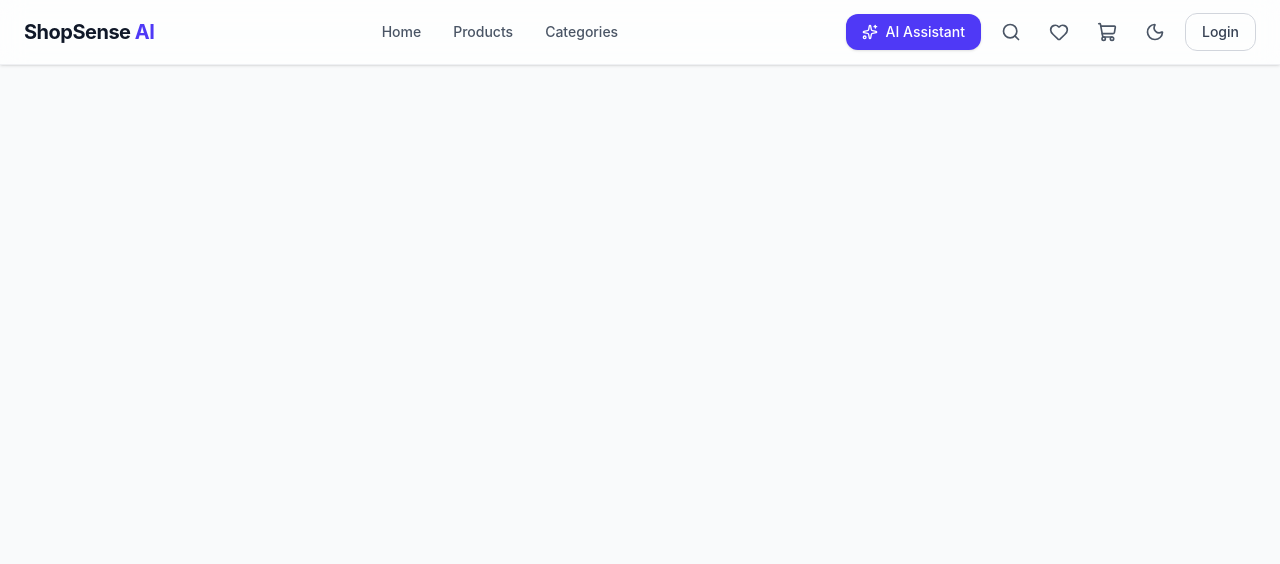
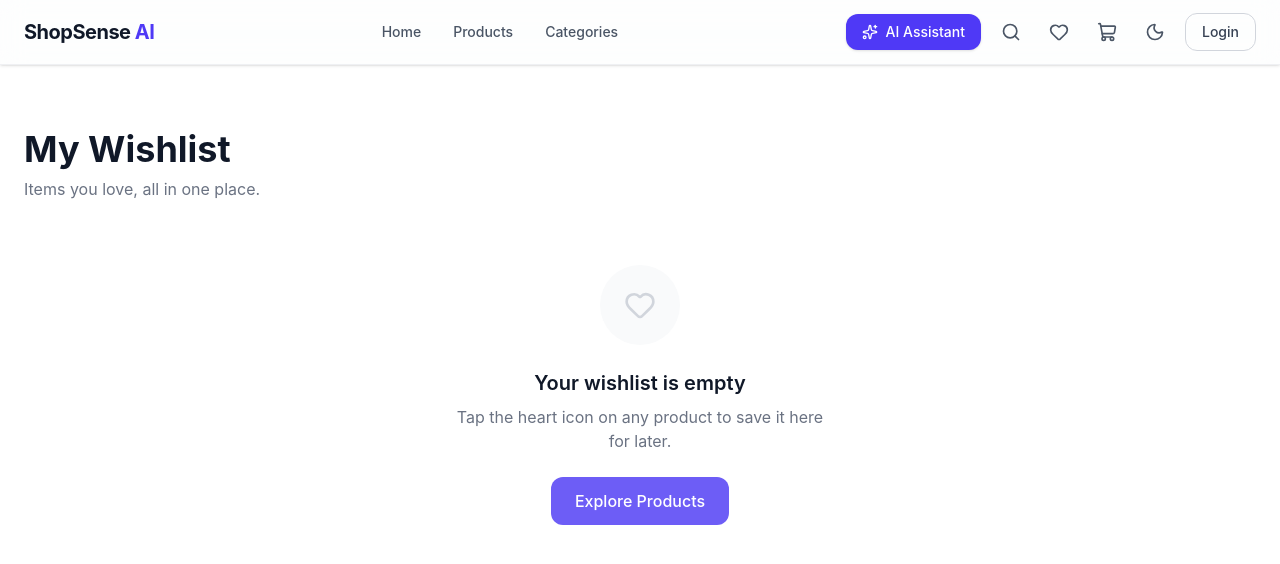
Before and after one commit to shruti-verma49/ShopSense-AI, a React app in the folder frontend/: page /wishlist in a window 1280 px wide. Shown: the top 564 px of the page. Built offline with nearby package versions, Linux system fonts and the light colour scheme; the HTML template or start-up script is replaced by a standard one.

Commit message:
Built Wishlist Section

```diff
--- a/frontend/src/App.jsx
+++ b/frontend/src/App.jsx
@@ -1,19 +1,24 @@
 import { BrowserRouter, Routes, Route } from "react-router-dom";
+import { WishlistProvider } from "./context/WishlistContext";
 import Navbar from "./components/Navbar";
 import Home from "./pages/Home";
 import ProductDetails from "./pages/ProductDetails";
+import Wishlist from "./pages/Wishlist";
 
 function App() {
   return (
+    <WishlistProvider>
       <BrowserRouter>
         <div className="min-h-screen bg-gray-50">
           <Navbar />
           <Routes>
             <Route path="/" element={<Home />} />
             <Route path="/product/:id" element={<ProductDetails />} />
+            <Route path="/wishlist" element={<Wishlist />} />
           </Routes>
         </div>
       </BrowserRouter>
+    </WishlistProvider>
   );
 }
 
--- /dev/null
+++ b/frontend/src/Context/WishlistContext.jsx
@@ -0,0 +1,32 @@
+import { createContext, useContext, useState } from "react";
+
+const WishlistContext = createContext();
+
+export function WishlistProvider({ children }) {
+  const [wishlistItems, setWishlistItems] = useState([]);
+
+  const toggleWishlist = (product) => {
+    setWishlistItems((prevItems) => {
+      const alreadyInWishlist = prevItems.some((item) => item.id === product.id);
+
+      if (alreadyInWishlist) {
+        return prevItems.filter((item) => item.id !== product.id);
+      }
+      return [...prevItems, product];
+    });
+  };
+
+  const isInWishlist = (productId) => {
+    return wishlistItems.some((item) => item.id === productId);
+  };
+
+  return (
+    <WishlistContext.Provider value={{ wishlistItems, toggleWishlist, isInWishlist }}>
+      {children}
+    </WishlistContext.Provider>
+  );
+}
+
+export function useWishlist() {
+  return useContext(WishlistContext);
+}
--- a/frontend/src/components/Navbar.jsx
+++ b/frontend/src/components/Navbar.jsx
@@ -1,10 +1,13 @@
 import { useState } from "react";
 import { Search, Heart, ShoppingCart, Menu, X, Moon, Sun, Sparkles } from "lucide-react";
 import { motion, AnimatePresence } from "framer-motion";
+import { Link } from "react-router-dom";
+import { useWishlist } from "../context/WishlistContext";
 
 function Navbar() {
   const [isMobileMenuOpen, setIsMobileMenuOpen] = useState(false);
   const [isDarkMode, setIsDarkMode] = useState(false);
+  const { wishlistItems } = useWishlist();
 
   const navLinks = ["Home", "Products", "Categories"];
 
@@ -39,9 +42,18 @@ function Navbar() {
               <Search size={20} />
             </button>
 
-            <button className="p-2 rounded-xl text-gray-600 hover:bg-gray-100 hover:text-indigo-600 transition-all duration-200">
-              <Heart size={20} />
-            </button>
+           <Link
+  to="/wishlist"
+  className="relative p-2 rounded-xl text-gray-600 hover:bg-gray-100 hover:text-indigo-600 transition-all duration-200"
+>
+  <Heart size={20} />
+
+  {wishlistItems.length > 0 && (
+    <span className="absolute -top-1 -right-1 bg-red-500 text-white text-xs rounded-full h-5 w-5 flex items-center justify-center">
+      {wishlistItems.length}
+    </span>
+  )}
+</Link>
 
             <button className="p-2 rounded-xl text-gray-600 hover:bg-gray-100 hover:text-indigo-600 transition-all duration-200">
               <ShoppingCart size={20} />
--- a/frontend/src/components/ProductCard.jsx
+++ b/frontend/src/components/ProductCard.jsx
@@ -1,16 +1,18 @@
-import { useState } from "react";
 import { Link } from "react-router-dom";
+import { motion } from "framer-motion";
 import { Heart, Star, ShoppingCart, Sparkles } from "lucide-react";
+import { useWishlist } from "../context/WishlistContext";
 
 function ProductCard({ product }) {
-  const [isWishlisted, setIsWishlisted] = useState(false);
+  const { toggleWishlist, isInWishlist } = useWishlist();
+  const wishlisted = isInWishlist(product.id);
 
   const { id, title, category, price, originalPrice, discountPercent, rating, reviewCount, isAIPick, icon: Icon } = product;
 
   const handleWishlistClick = (e) => {
     e.preventDefault();
     e.stopPropagation();
-    setIsWishlisted(!isWishlisted);
+    toggleWishlist(product);
   };
 
   const handleAddToCartClick = (e) => {
@@ -42,15 +44,18 @@ function ProductCard({ product }) {
           </div>
         )}
 
-        <button
+        <motion.button
           onClick={handleWishlistClick}
-          className="absolute bottom-3 right-3 w-9 h-9 rounded-full bg-white shadow-md flex items-center justify-center hover:scale-110 transition-transform duration-200"
+          whileTap={{ scale: 0.85 }}
+          animate={wishlisted ? { scale: [1, 1.3, 1] } : { scale: 1 }}
+          transition={{ duration: 0.3 }}
+          className="absolute bottom-3 right-3 w-9 h-9 rounded-full bg-white shadow-md flex items-center justify-center"
         >
           <Heart
             size={16}
-            className={isWishlisted ? "fill-[#6D5DF6] text-[#6D5DF6]" : "text-gray-400"}
+            className={wishlisted ? "fill-[#6D5DF6] text-[#6D5DF6]" : "text-gray-400"}
           />
-        </button>
+        </motion.button>
       </div>
 
       <div className="p-5">
--- a/frontend/src/components/ProductInfo.jsx
+++ b/frontend/src/components/ProductInfo.jsx
@@ -1,9 +1,12 @@
 import { useState } from "react";
+import { motion } from "framer-motion";
 import { Star, Heart, ShoppingCart, Minus, Plus, Check, X } from "lucide-react";
+import { useWishlist } from "../context/WishlistContext";
 
 function ProductInfo({ product }) {
   const [quantity, setQuantity] = useState(1);
-  const [isWishlisted, setIsWishlisted] = useState(false);
+  const { toggleWishlist, isInWishlist } = useWishlist();
+  const wishlisted = isInWishlist(product.id);
 
   const { title, category, price, originalPrice, discountPercent, rating, reviewCount, description, features, inStock } = product;
 
@@ -58,7 +61,6 @@ function ProductInfo({ product }) {
         )}
       </div>
 
-      {/* Quantity selector */}
       <div className="mt-6 flex items-center gap-4">
         <span className="text-sm font-medium text-gray-700">Quantity</span>
         <div className="flex items-center gap-3 border border-gray-200 rounded-xl px-3 py-2">
@@ -78,7 +80,6 @@ function ProductInfo({ product }) {
         </div>
       </div>
 
-      {/* Action buttons */}
       <div className="mt-8 flex flex-col sm:flex-row gap-3">
         <button
           disabled={!inStock}
@@ -88,13 +89,16 @@ function ProductInfo({ product }) {
           Add to Cart
         </button>
 
-        <button
-          onClick={() => setIsWishlisted(!isWishlisted)}
+        <motion.button
+          onClick={() => toggleWishlist(product)}
+          whileTap={{ scale: 0.9 }}
+          animate={wishlisted ? { scale: [1, 1.15, 1] } : { scale: 1 }}
+          transition={{ duration: 0.3 }}
           className="flex items-center justify-center gap-2 px-6 py-3 rounded-xl border border-gray-300 text-gray-700 font-medium hover:border-[#6D5DF6] hover:text-[#6D5DF6] transition-all duration-200"
         >
-          <Heart size={18} className={isWishlisted ? "fill-[#6D5DF6] text-[#6D5DF6]" : ""} />
+          <Heart size={18} className={wishlisted ? "fill-[#6D5DF6] text-[#6D5DF6]" : ""} />
           Wishlist
-        </button>
+        </motion.button>
       </div>
     </div>
   );
--- /dev/null
+++ b/frontend/src/pages/Wishlist.jsx
@@ -0,0 +1,47 @@
+import { Link } from "react-router-dom";
+import { Heart } from "lucide-react";
+import { useWishlist } from "../context/WishlistContext";
+import ProductCard from "../components/ProductCard";
+
+function Wishlist() {
+  const { wishlistItems } = useWishlist();
+
+  return (
+    <div className="bg-white min-h-[60vh]">
+      <div className="max-w-7xl mx-auto px-6 py-16">
+        <h1 className="text-3xl md:text-4xl font-bold text-gray-900">My Wishlist</h1>
+        <p className="mt-2 text-gray-500">
+          {wishlistItems.length > 0
+            ? `${wishlistItems.length} item${wishlistItems.length > 1 ? "s" : ""} saved for later.`
+            : "Items you love, all in one place."}
+        </p>
+
+        {wishlistItems.length === 0 ? (
+          <div className="mt-16 flex flex-col items-center text-center">
+            <div className="w-20 h-20 rounded-full bg-gray-50 flex items-center justify-center">
+              <Heart size={32} className="text-gray-300" />
+            </div>
+            <h2 className="mt-6 text-xl font-semibold text-gray-900">Your wishlist is empty</h2>
+            <p className="mt-2 text-gray-500 max-w-sm">
+              Tap the heart icon on any product to save it here for later.
+            </p>
+            <Link
+              to="/"
+              className="mt-6 px-6 py-3 rounded-xl bg-[#6D5DF6] text-white font-medium hover:bg-[#5b4de0] transition-all duration-200"
+            >
+              Explore Products
+            </Link>
+          </div>
+        ) : (
+          <div className="mt-10 grid grid-cols-1 sm:grid-cols-2 lg:grid-cols-4 gap-6">
+            {wishlistItems.map((product) => (
+              <ProductCard key={product.id} product={product} />
+            ))}
+          </div>
+        )}
+      </div>
+    </div>
+  );
+}
+
+export default Wishlist;
```
Lines whose indentation alone changed are shown as unchanged.
